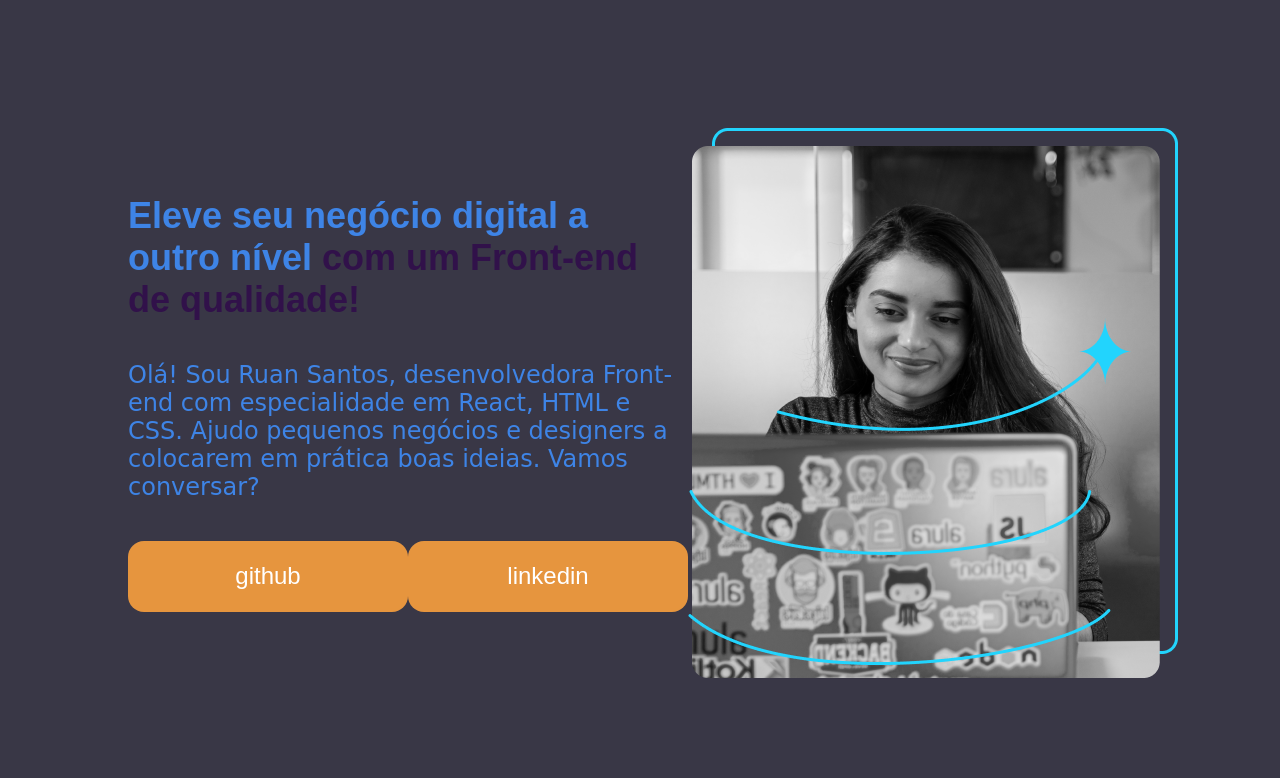
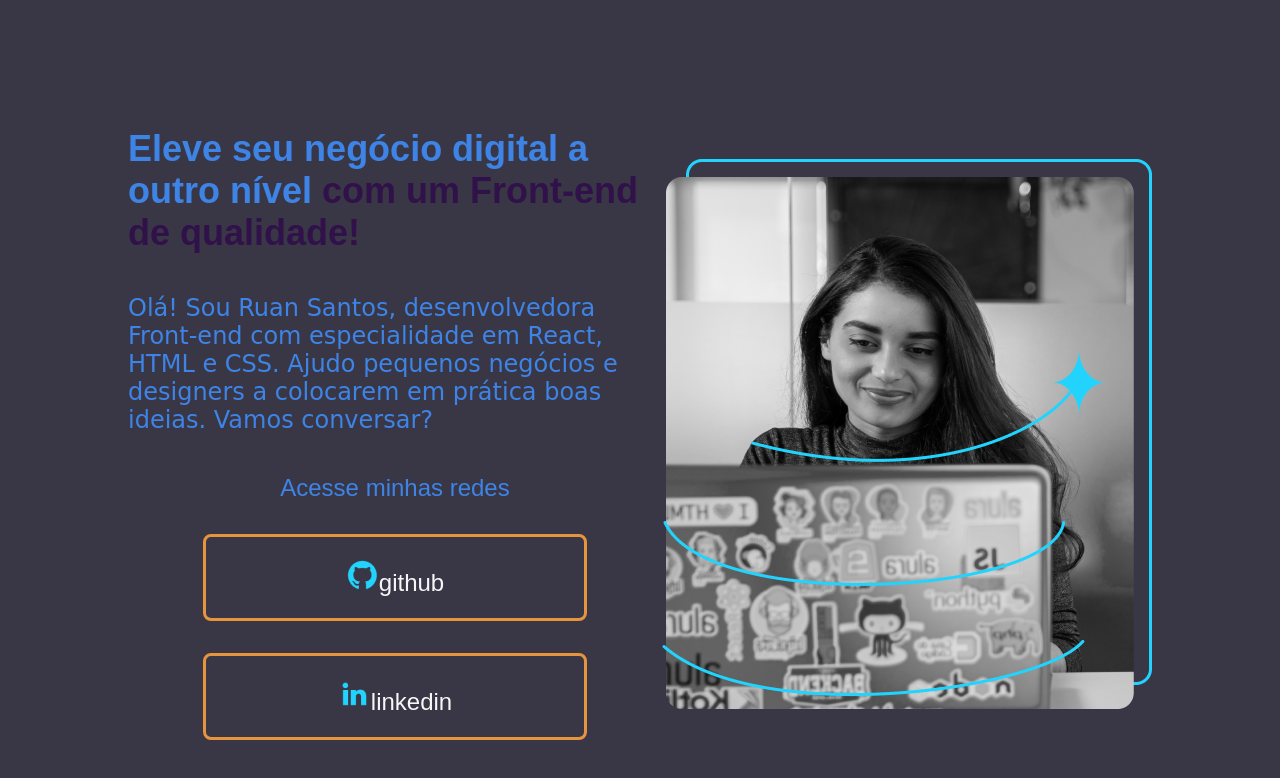
Before and after one commit to Dragon-de-coder/potifolio, a plain HTML site: page index.html in a window 1280 px wide. Drawn offline with Linux system fonts and the light colour scheme; a web font is replaced by a local one.

Commit message:
versao1.8

```diff
--- a/index.html
+++ b/index.html
@@ -13,11 +13,12 @@
             <h1 class="apresentacao-texto-titulo">Eleve seu negócio digital a outro nível <strong class="titulo-destaque">com um Front-end de qualidade!</strong></h1>
             <p class="paragrafo">Olá! Sou Ruan Santos, desenvolvedora Front-end com especialidade em React, HTML e CSS. Ajudo pequenos negócios e designers a colocarem em prática boas ideias. Vamos conversar?</p>
             <div class="apresentacao-texto-redes">
-                <a class="link" href="https://github.com/Dragon-de-coder">github</a>
-                <a class="link" href="https://www.linkedin.com/">linkedin</a>
+                <h2 class="subtitulo-links">Acesse minhas redes</h2>
+                <a class="link" href="https://github.com/Dragon-de-coder"><img src="Assets-aula2-curso3-html-e-css-main/Assets-aula2-curso3-html-e-css-main/assets/github.png" alt="logo gitgub">github</a>
+                <a class="link" href="https://www.linkedin.com/"><img src="Assets-aula2-curso3-html-e-css-main/Assets-aula2-curso3-html-e-css-main/assets/linkedin.png" alt="logo linkedin">linkedin</a>
             </div>
         </section>
-        <img src="Images.png" alt="deseho de um programador">
+        <img src="Assets-aula2-curso3-html-e-css-main/Assets-aula2-curso3-html-e-css-main/assets/Images.png" alt="deseho de um programador">
     </main>
     <footer></footer>
 </body>
--- a/style.css
+++ b/style.css
@@ -44,17 +44,26 @@ body {
 
 .apresentacao-texto-redes {
     display: flex;
+    flex-direction: column;
+    align-items: center;
     justify-content: space-between;
+    gap: 32px;
 }
 
 .link {
-    background-color: #e6953e;
-    width: 280px;
+    border: 3px solid #e6953e;
+    width: 378px;
     text-align: center;
-    border-radius: 16px;
+    border-radius: 8px;
     font-size: 24px;
     padding: 21.5px 0;
     text-decoration: none;
-    color: white;
+    color: #f6f6f6;
     font-family: 'sigmar', sans-serif;
 }
+
+.subtitulo-links {
+    font-family: 'sigmar', sans-serif;
+    font-weight: 400;
+    font-size: 24px;
+}
```
Also changed, not shown: Assets-aula2-curso3-html-e-css-main/Assets-aula2-curso3-html-e-css-main/assets/Images.png (renamed from Images.png), Assets-aula2-curso3-html-e-css-main/Assets-aula2-curso3-html-e-css-main/assets/github.png (added), Assets-aula2-curso3-html-e-css-main/Assets-aula2-curso3-html-e-css-main/assets/instagram.png (added), Assets-aula2-curso3-html-e-css-main/Assets-aula2-curso3-html-e-css-main/assets/linkedin.png (added), Assets-aula2-curso3-html-e-css-main/Assets-aula2-curso3-html-e-css-main/assets/twitch.png (added), Assets-aula2-curso3-html-e-css-main/Assets-aula2-curso3-html-e-css-main/assets/twitter-novo.png (added), Assets-aula2-curso3-html-e-css-main/Assets-aula2-curso3-html-e-css-main/assets/twitter.png (added).
